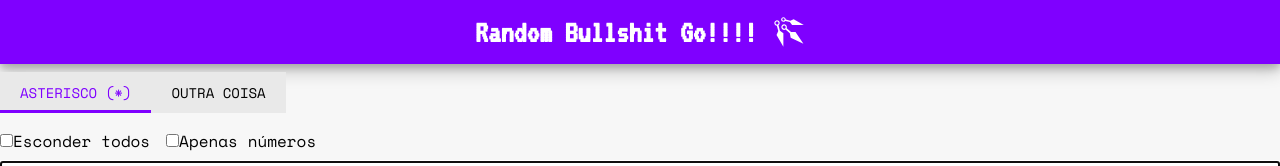
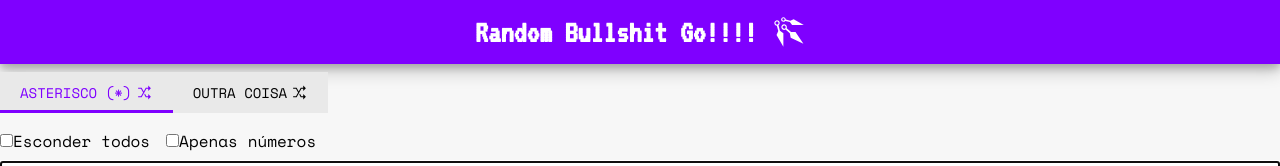
Before and after one commit to allanqueiroz02/random-bullsht, a React (Vite) app: page / in a window 1280 px wide. Shown: the top 166 px of the page. Built offline with nearby package versions, Linux system fonts and the light colour scheme.

Commit message:
feat: added prop to render icon on button

```diff
--- a/src/components/Tabs/components/TabButton.tsx
+++ b/src/components/Tabs/components/TabButton.tsx
@@ -1,4 +1,14 @@
-import { useContext, useEffect, useRef, type ReactNode } from "react";
+import {
+  useContext,
+  useEffect,
+  useRef,
+  type ComponentType,
+  type ReactNode,
+} from "react";
+import type { IconBaseProps } from "react-icons";
+import { LiaRandomSolid } from "react-icons/lia";
+
+
 import { TabsContext } from "../TabsContext";
 
 import "../styles.css";
@@ -6,10 +16,16 @@ import "../styles.css";
 interface ITabButton {
   children: ReactNode;
   index: number;
+  Icon?: ComponentType<IconBaseProps>;
 }
 
-export const TabButton = ({ children, index }: ITabButton) => {
+export const TabButton = ({
+  children,
+  index,
+  Icon = LiaRandomSolid,
+}: ITabButton) => {
   const tabsContext = useContext(TabsContext);
+
   const isTabActive = index === tabsContext?.currentIndex;
   const buttonRef = useRef<null | HTMLButtonElement>(null);
 
@@ -33,7 +49,10 @@ export const TabButton = ({ children, index }: ITabButton) => {
       onClick={() => tabsContext?.onClick(index)}
       className="tab-button"
     >
-      {children}
+      <div className="container-content">
+        {children}
+        {Icon && <Icon style={{ fontSize: "17" }} />}
+      </div>
     </button>
   );
 };
--- a/src/components/Tabs/styles.css
+++ b/src/components/Tabs/styles.css
@@ -20,6 +20,12 @@
   width: 100%;
 }
 
+.container-content {
+  display: flex;
+  align-items: center;
+  gap: 0.275rem;
+}
+
 .active {
   color: var(--primary-color);
 }
```
